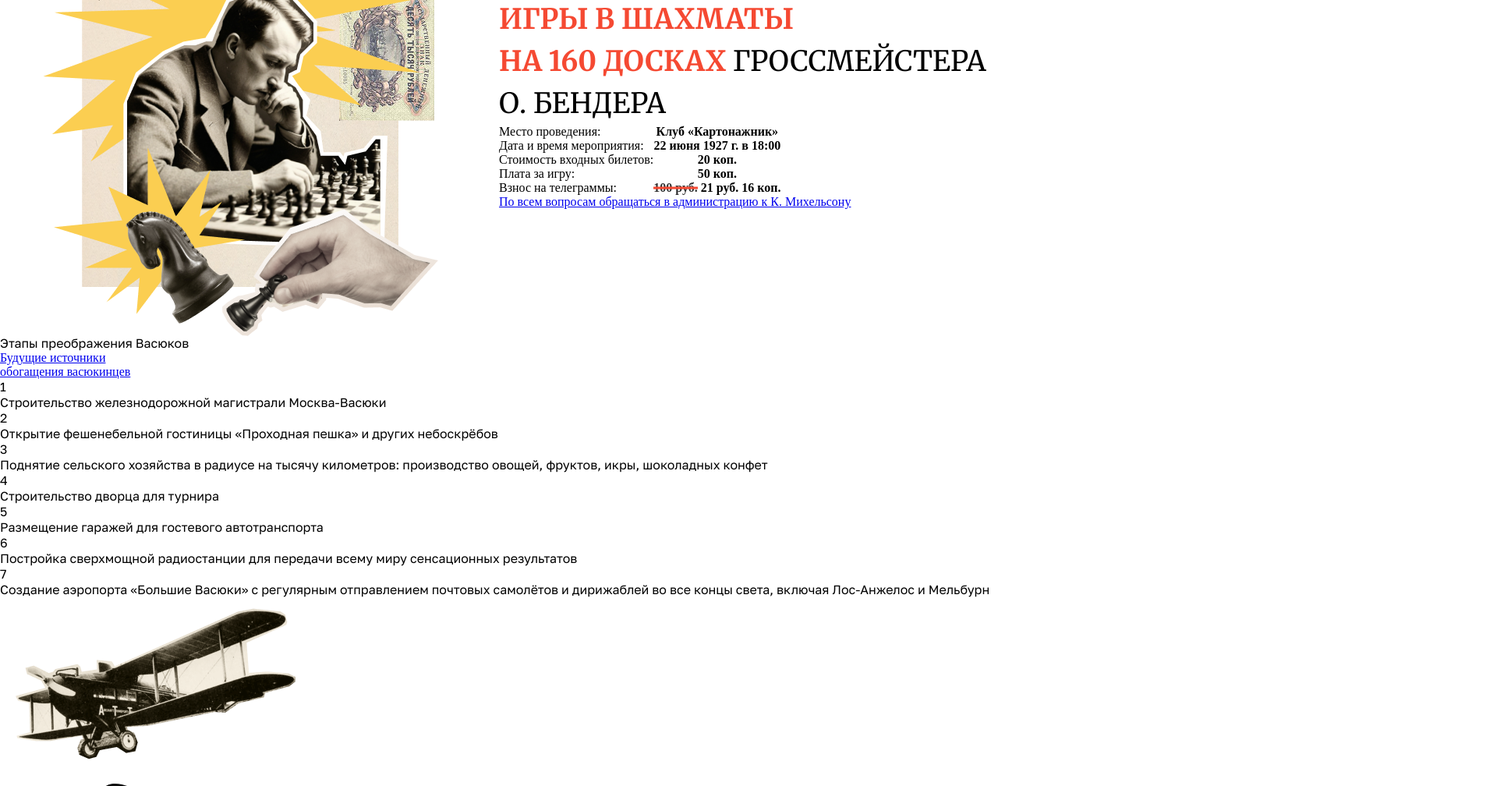
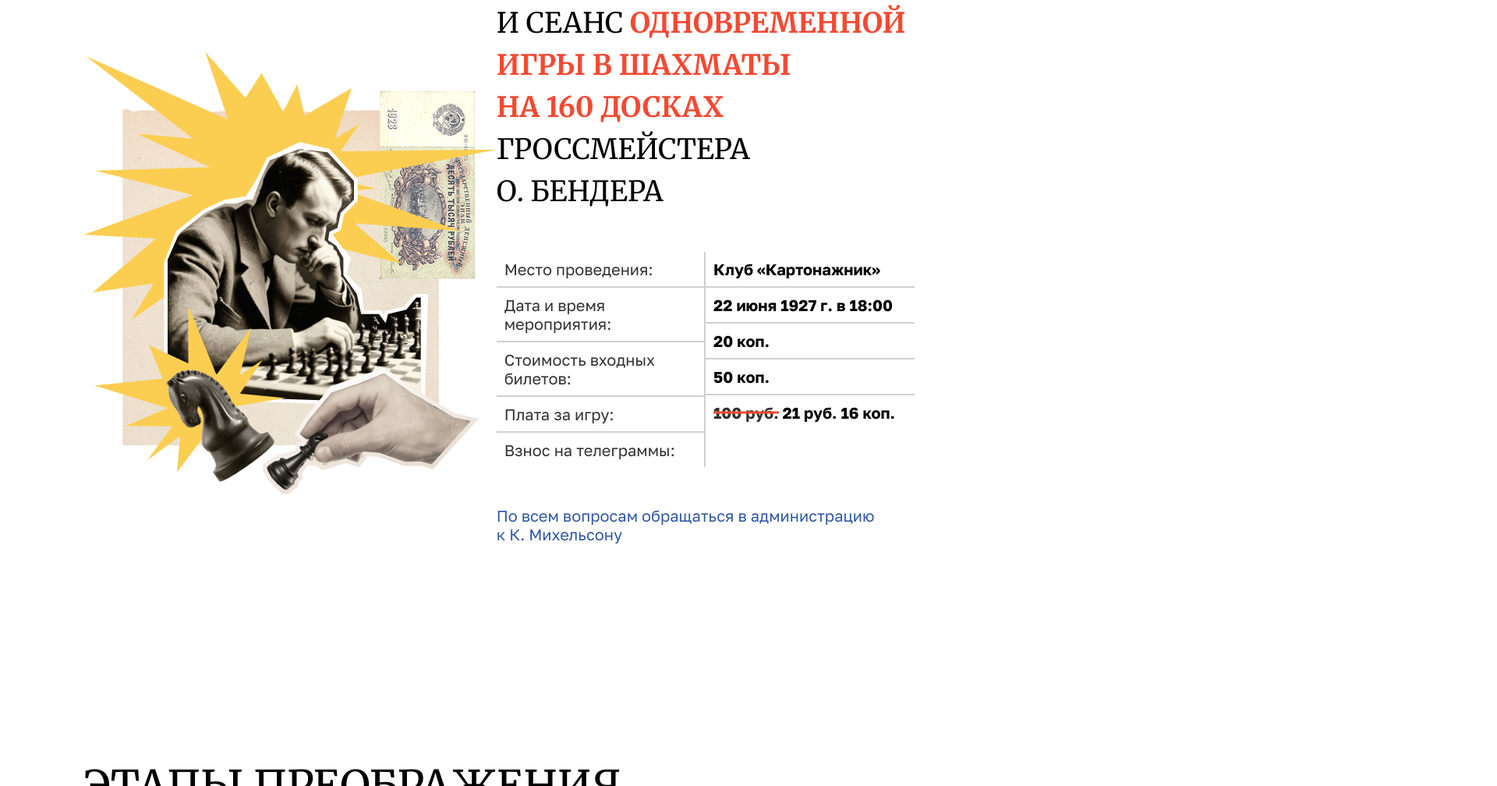
Before and after one commit to NikitaRazuvaev/Test_YA-NikitaRaz, a plain HTML site: page index.html in a window 1280 px wide. Shown: the part 1054-2062 px from the top of the page at 78% size, 1920 px wide, since content can reach past the window. Drawn offline with Linux system fonts and the light colour scheme.

Commit message:
Update index.html and css

```diff
--- a/css/style.scss
+++ b/css/style.scss
@@ -9,6 +9,7 @@
     --fon-footer:#E9DED4;
     --color-subbtn:#3057A2;
     --color-link:#3057A2;
+    --tabel:#D0D0D0;
 }
 
 /*Шрифты*/
@@ -21,24 +22,39 @@
     padding: 0;
 }
 
-h1,h2,h3,h4,h5,h6,.text-info-title{
+h1,h2,h3,h4,h5,h6,.text-info-title, .title-stages{
     font-family: "Merriweather", serif;;
 }
-p, .btn{
+p, .btn, .style-link{
     font-family: "Golos Text", sans-serif;
 }
+
+// Header //
 #header-style{
     background: url(../img/1920.png);
-    background-size:110% ;
+    background-size:105% ;
     background-repeat: no-repeat;
     display: grid;
-    grid-template-columns: 0.2fr 1fr 0.1fr;
-    .nav, .info-header{
+    justify-content: space-evenly;
+    grid-template-columns: 0.1fr 1fr 0.1fr;
+    grid-template-rows: 0.1fr 1fr;
+    align-items: end;
+}
+
+ .info-header{
         grid-column: 2;
+        margin-top: 60px;
+
     }
     .nav{
-      margin: 25px;
+        margin-top: 0px;
+        grid-column: 2;
+ grid-row: 1;
     }
+
+.spase-marquee{
+    grid-row: 3;
+    grid-column: 1/4;
 }
 .block-info-header{
     display: flex;
@@ -69,7 +85,11 @@ p, .btn{
 }
 // Кнопки //
 .btn-blocks{
-    margin-bottom: 80px;
+    margin-top: 25px;
+    margin-bottom: 60px;
+    gap: 0 15px;
+    display: flex;
+
 }
 .btn{
     width: 263px;
@@ -80,7 +100,7 @@ p, .btn{
     background: none;
     font-size: 16px;
     display: inline-flex;
-    gap: 0 16px;
+
     align-items: center;
     justify-content: space-around;
 }
@@ -142,19 +162,18 @@ p, .btn{
     font-weight: 700;
     color: var(--color-accent);
 }
-.anons{
 
-}
 .block-left-text{
     display: grid;
     grid-template-columns: 1fr 1fr ;
     align-items: center;
     justify-items: center;
+    margin-bottom: 25px;
 }
 .block-right-text{
     display: grid;
-    grid-template-columns: 1fr 1fr;
-    grid-template-rows: 0.5fr 0.5fr;
+    grid-template-columns: 0.8fr 1fr;
+
     justify-items: center;
     align-items: center;
 
@@ -163,13 +182,120 @@ p, .btn{
         grid-row: 1/3;
     }
 }
+
+//Main//
+#main-style{
+    display: grid;
+    justify-content: space-evenly;
+    grid-template-columns: 0.1fr 1fr 0.1fr;
+    grid-template-rows: 0.5fr 0.9fr;
+    align-items: end;
+}
+.anons, .stages-info, .participants-items{
+    grid-column: 2;
+}
+.anons{
+    grid-row: 1;
+    display: grid;
+    //grid-template-columns: 1fr;//
+   // grid-template-rows: 0.8fr 1fr;//
+    .block-left-text{
+        grid-template-columns: 1fr 0.5fr;
+        grid-column: 1;
+
+    }
+    .block-right-text{
+        grid-column: 1;
+        grid-row: 2;
+    }
+}
+.stages-info{
+grid-row: 2;
+
+}
+
 //Table//
 .tabel-info{
-        border-collapse: collapse;
-         border-spacing: 0;
+      display: grid;
+      grid-template-columns: 1fr 1fr;
+      margin: 50px 0;
+}
+.column-tabel p{
+    border-bottom: 2px solid var(--tabel);
+    padding: 10px;
+    font-size: 20px;
+}
+.column-tabel p:last-child{
+   border-bottom: none;
 
+}
+.t-c-one{
+    border-right: 2px solid var(--tabel);
+    color: var(--color-text);
+}
+.t-c-two{
+    font-weight: 800;
+}
+//Links//
+.style-link{
+    text-decoration: none;
+    font-size: 20px;
+    color: var(--color-link);
 
+}
 
+////
+.stages-info{
+
+}
+.title-stages{
+    font-size: 54px;
+    text-transform: uppercase;
+    display: inline-flex;
+    position: relative;
+}
+.title-stages > .style-link{
+    position: absolute;
+}
+//Number//
+.circle-numder{
+display: flex;
+align-items: center;
+    justify-content: center;
+    font-weight: 900;
+    background: var(--color-accent);
+    border-radius: 25px;
+    width: 32px;
+    height: 32px;
+}
+.items-stagwes{
+    display: grid;
+    grid-template-columns: 1fr 1fr 1fr;
+}
+.item-info{
+    background-repeat:no-repeat ;
+    background: url(../img/Cooper\ Union\ Stamp\ Paper.png);
+    background-size:100% ;
+display: flex;
+    flex-direction: row;
+    align-items: center;
+    justify-content: flex-start;
+    height: 136px;
+}
+.item-info:nth-child(3){
+    height: auto;
+    grid-column: 3;
+    grid-row: 1/3;
+}
+.item-info:last-child{
+    grid-column: 2/4;
+    display: flex;
+    position: relative;
+    .pilot{
+        position: absolute;
+        right: -10px;
+        bottom: -5px
+    }
 }
 //Футер//
 .footer-info{
--- a/index.html
+++ b/index.html
@@ -27,7 +27,8 @@
                     <button class="btn btn-light">Подробнее<br>о турнире</button>
                 </div>
             </div>
-
+        </section>
+        <section class="spase-marquee">
             <div class="marquee">
                 <div class="marquee__content">
                     <span class="running-line">Дело помощи утопающим — дело рук самих утопающих! <svg width="6"
@@ -57,10 +58,11 @@
             </div>
         </section>
     </header>
-    <main>
+    <main id="main-style">
         <section class="anons">
             <div class="block-left-text">
-                <p class="text-info-title">Чтобы поддержать Международный васюкинский турнир посетите лекцию на тему:
+                <p class="text-info-title">Чтобы поддержать <br> Международный васюкинский <br>турнир посетите лекцию
+                    на тему:
                     <span class="text-accent">«Плодотворная дебютная идея»</span>
                 </p>
                 <img class="img-right" src="img/Mask-group.png" alt="">
@@ -70,35 +72,29 @@
                 <div class="block-info-table">
                     <p class="text-info-title">и Сеанс <span class="text-accent">одновременной игры в шахматы
                             на 160 досках</span> гроссмейстера О. Бендера</p>
-                    <table class="tabel-info">
-                        <tr>
-                            <td>Место проведения:</td>
-                            <th>Клуб «Картонажник»</th>
-                        </tr>
-                        <tr>
-                            <td>Дата и время мероприятия:</td>
-                            <th>22 июня 1927 г. в 18:00</th>
-                        </tr>
-                        <tr>
-                            <td>Стоимость входных билетов:</td>
-                            <th>20 коп.</th>
-                        </tr>
-                        <tr>
-                            <td>Плата за игру:</td>
-                            <th>50 коп.</th>
-                        </tr>
-                        <tr>
-                            <td>Взнос на телеграммы:</td>
-                            <th><span class="red-strike">100 руб.</span> 21 руб. 16 коп.</th>
-                        </tr>
-                    </table>
+                    <div class="tabel-info">
+                        <div class="column-tabel t-c-one">
+                            <p>Место проведения:</p>
+                            <p>Дата и время мероприятия:</p>
+                            <p>Стоимость входных билетов:</p>
+                            <p>Плата за игру:</p>
+                            <p>Взнос на телеграммы:</p>
+                        </div>
+                        <div class="column-tabel t-c-two">
+                            <p>Клуб «Картонажник»</p>
+                            <p>22 июня 1927 г. в 18:00</p>
+                            <p>20 коп.</p>
+                            <p>50 коп.</p>
+                            <p><span class="red-strike">100 руб.</span> 21 руб. 16 коп.</p>
+                        </div>
+                    </div>
                     <a href="#" class="style-link">По всем вопросам обращаться в администрацию к К. Михельсону</a>
                 </div>
             </div>
         </section>
         <section class="stages-info">
             <div class="title-item">
-                <p class="title-stages">Этапы преображения Васюков</p>
+                <p class="title-stages">Этапы преображения <br>Васюков</p>
                 <a href="#" class="style-link">Будущие источники<br>обогащения васюкинцев</a>
             </div>
             <div class="items-stagwes">
@@ -159,7 +155,7 @@
                         <p>Создание аэропорта «Большие Васюки» с регулярным отправлением почтовых самолётов и дирижаблей
                             во все концы света, включая Лос-Анжелос и Мельбурн</p>
                     </div>
-                    <img src="img/pilot.png" alt="">
+                    <img src="img/pilot.png" alt="" class="pilot">
                 </div>
             </div>
         </section>
```
Also changed, not shown: css/style.css, img/Cooper Union Stamp Paper.png (added), 1 other file.
